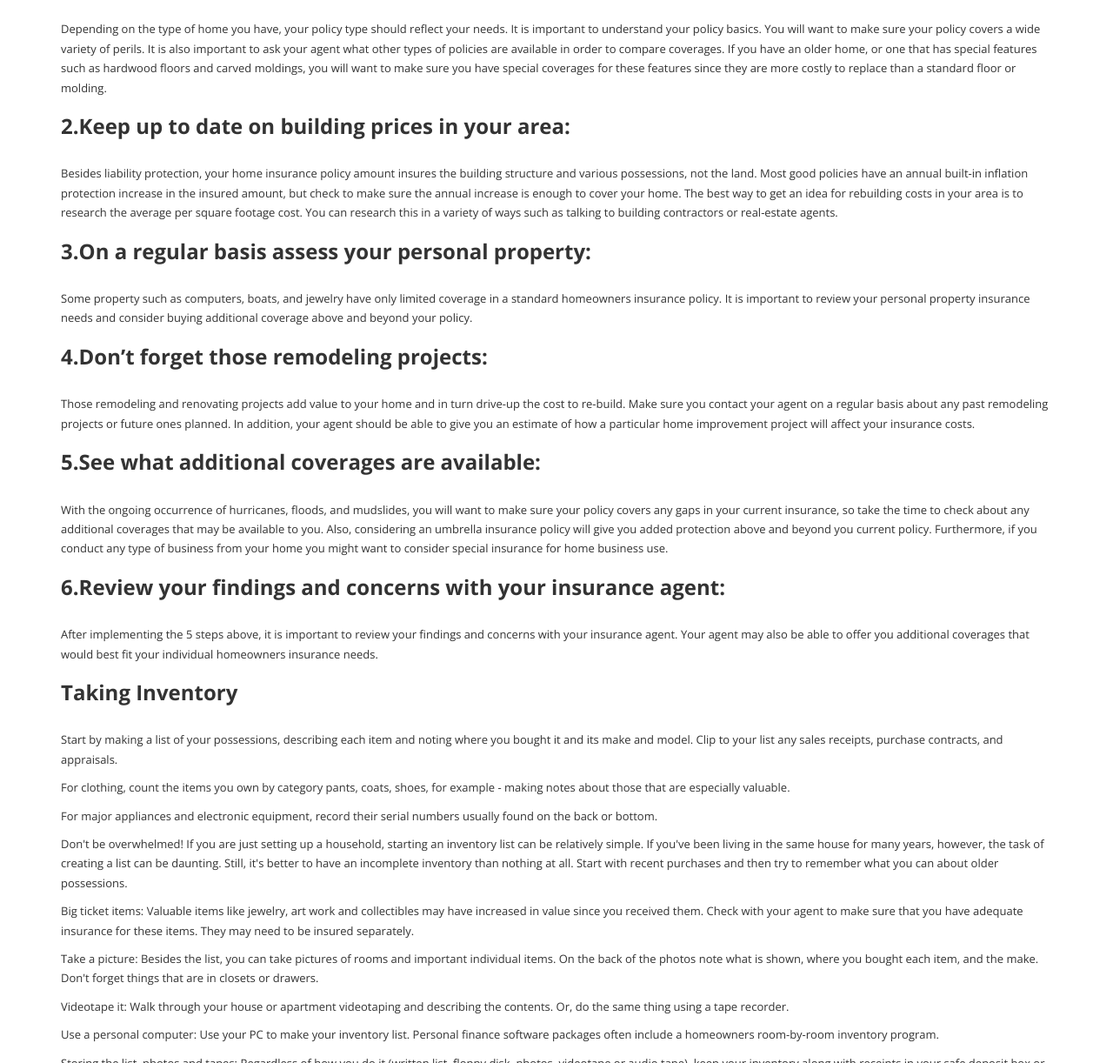
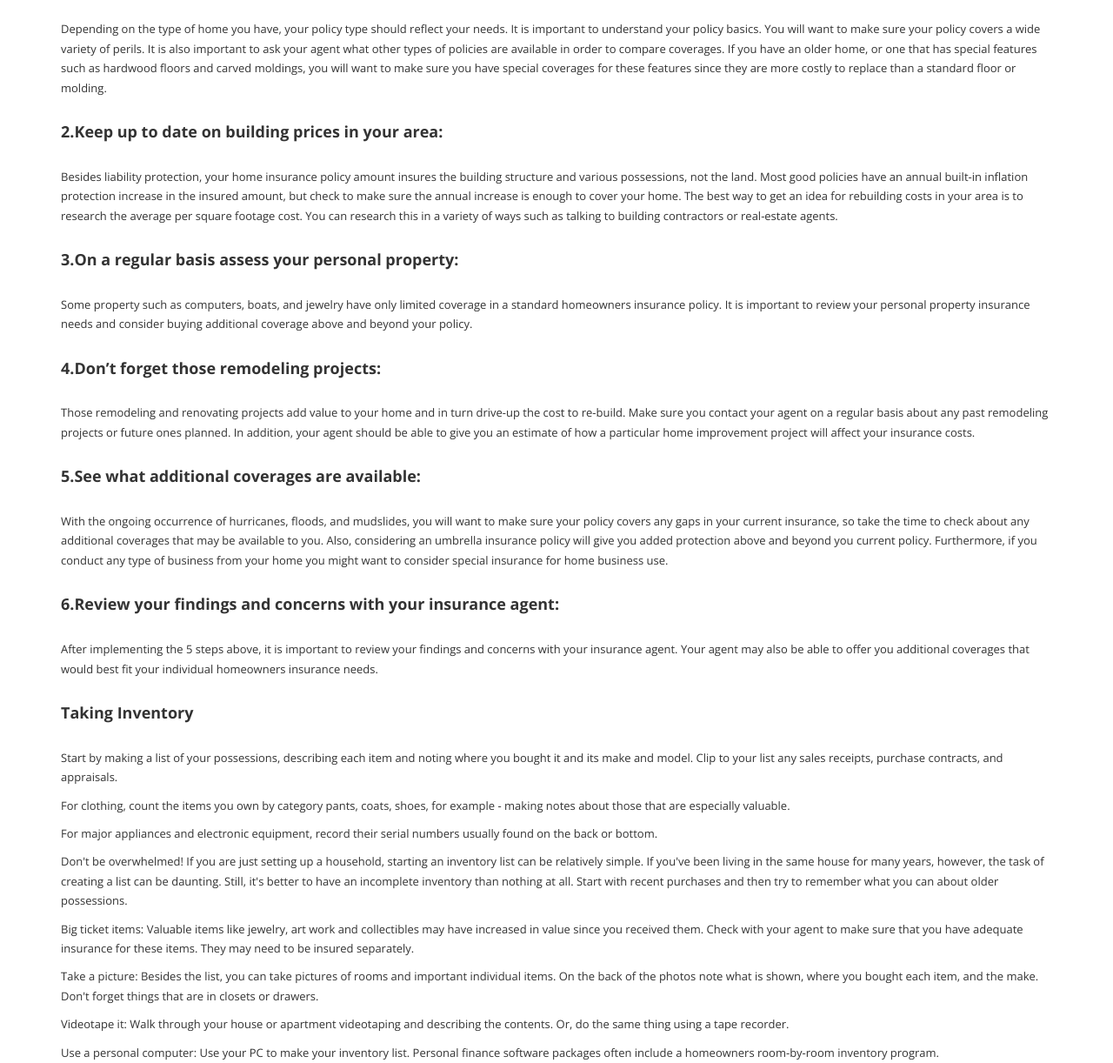
Before and after one commit to TonyHxC/TonyHxC.github.io, a website: page Harrigan/about.html in a window 1280 px wide. Shown: the part 360-1582 px from the top of the page at 87% size. Drawn offline with nearby package versions, Linux system fonts and the light colour scheme.

Commit message:
Fixed headings
Fixed headings on personal page

```diff
--- a/Harrigan/about.html
+++ b/Harrigan/about.html
@@ -56,7 +56,7 @@
 		<div class="container">
 			<div class="breadcrumb">
 				<li><a href="index.html">Home</a></li>
-				<li>About Us</li>
+				<li>Personal</li>
 			</div>
 		</div>
 	</div>
@@ -75,41 +75,41 @@
 
 
 
-<h3>2.Keep up to date on building prices in your area:</h3>
+<h4>2.Keep up to date on building prices in your area:</h4>
 
 
 <p>Besides liability protection, your home insurance policy amount insures the building structure and various possessions, not the land. Most good policies have an annual built-in inflation protection increase in the insured amount, but check to make sure the annual increase is enough to cover your home. The best way to get an idea for rebuilding costs in your area is to research the average per square footage cost. You can research this in a variety of ways such as talking to building contractors or real-estate agents.</p>
 
 
 
-<h3>3.On a regular basis assess your personal property:</h3>
+<h4>3.On a regular basis assess your personal property:</h4>
 
 
 <p>Some property such as computers, boats, and jewelry have only limited coverage in a standard homeowners insurance policy. It is important to review your personal property insurance needs and consider buying additional coverage above and beyond your policy.</p>
 
 
 
-<h3>4.Don’t forget those remodeling projects:</h3>
+<h4>4.Don’t forget those remodeling projects:</h4>
 
 
 <p>Those remodeling and renovating projects add value to your home and in turn drive-up the cost to re-build. Make sure you contact your agent on a regular basis about any past remodeling projects or future ones planned. In addition, your agent should be able to give you an estimate of how a particular home improvement project will affect your insurance costs.</p>
 
 
 
-<h3>5.See what additional coverages are available:</h3>
+<h4>5.See what additional coverages are available:</h4>
 
 
 <p>With the ongoing occurrence of hurricanes, floods, and mudslides, you will want to make sure your policy covers any gaps in your current insurance, so take the time to check about any additional coverages that may be available to you. Also, considering an umbrella insurance policy will give you added protection above and beyond you current policy. Furthermore, if you conduct any type of business from your home you might want to consider special insurance for home business use.</p>
 
 
 
-<h3>6.Review your findings and concerns with your insurance agent:</h3>
+<h4>6.Review your findings and concerns with your insurance agent:</h4>
 
 
 <p>After implementing the 5 steps above, it is important to review your findings and concerns with your insurance agent. Your agent may also be able to offer you additional coverages that would best fit your individual homeowners insurance needs.</p>
 
 
-<h3>Taking Inventory</h3>
+<h4>Taking Inventory</h4>
 
 
 
```
